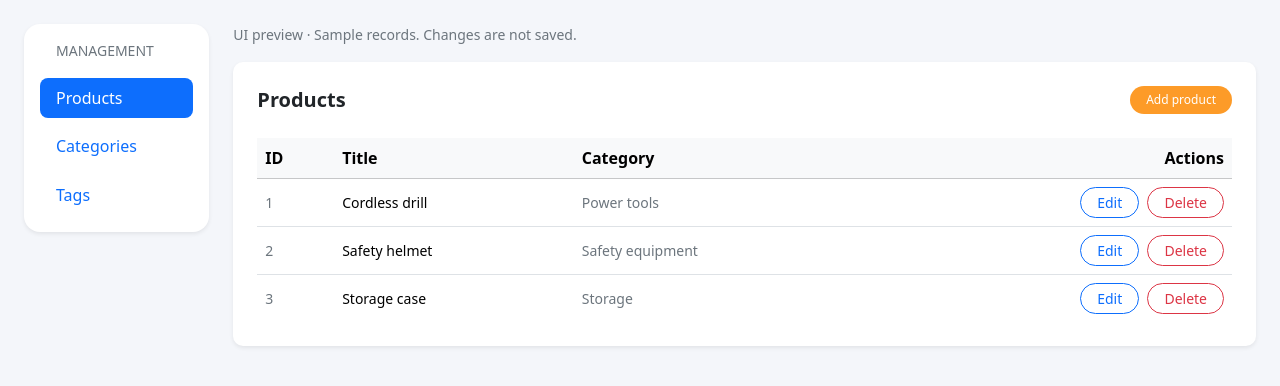
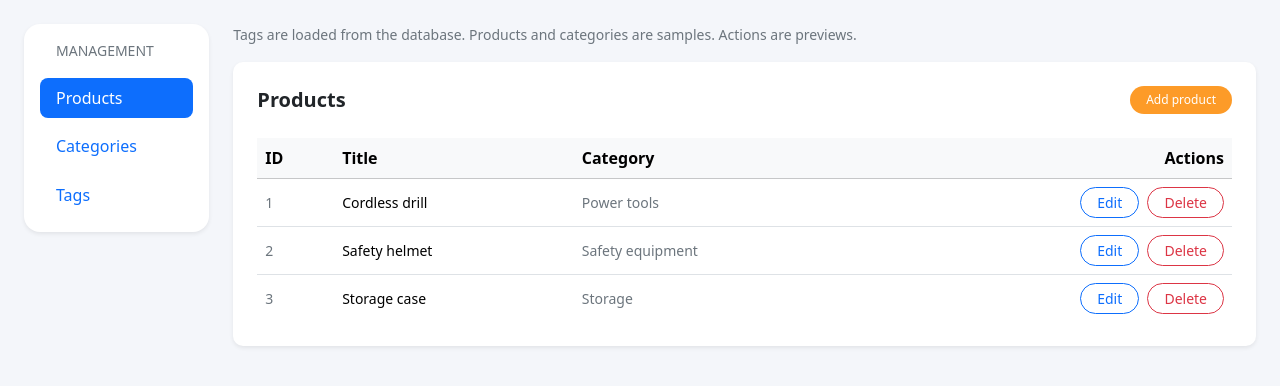
Before and after one commit to masoudimp/DJango, a Django app: page /manage/ in a window 1280 px wide. Shown: the part 85-471 px from the top of the page. Run offline with Django 5.2, Linux system fonts and the light colour scheme; data that the repository does not hold is empty; some libraries are stand-ins or nearby versions.

Commit message:
get tags

```diff
--- a/products/static/products/management.js
+++ b/products/static/products/management.js
@@ -63,7 +63,7 @@ const deletePreview = document.getElementById("delete-preview");
 document.querySelectorAll("[data-manage-delete]").forEach((button) => {
     button.addEventListener("click", () => {
         managementTrigger = button;
-        document.getElementById("delete-preview-text").textContent = `Delete “${button.closest("tr").dataset.title}”?`;
+        document.getElementById("delete-preview-text").textContent = `Do you want to delete “${button.closest("tr").dataset.title}”?`;
         document.getElementById("delete-preview-status").textContent = "Preview only — no records will be deleted.";
         bootstrap.Modal.getOrCreateInstance(deletePreview).show();
     });
--- a/products/templates/products/management.html
+++ b/products/templates/products/management.html
@@ -14,7 +14,7 @@
         </nav>
     </aside>
     <div class="col-12 col-lg-9 col-xl-10">
-        <p class="small text-secondary mb-3">UI preview · Sample records. Changes are not saved.</p>
+        <p class="small text-secondary mb-3">Tags are loaded from the database. Products and categories are samples. Actions are previews.</p>
         <div class="tab-content">
             {% for section in sections %}
             <section class="tab-pane fade {% if forloop.first %}show active{% endif %}" id="{{ section.key }}-table" role="tabpanel" aria-labelledby="{{ section.key }}-tab" tabindex="0">
@@ -25,7 +25,7 @@
                     </div>
                     <div class="table-responsive">
                         <table class="table table-hover align-middle mb-0">
-                            <caption class="visually-hidden">Sample {{ section.title|lower }} with edit and delete actions</caption>
+                            <caption class="visually-hidden">{{ section.title }} with edit and delete actions</caption>
                             <thead class="table-light"><tr><th scope="col">ID</th><th scope="col">Title</th>{% if section.detail_label %}<th scope="col">{{ section.detail_label }}</th>{% endif %}<th scope="col" class="text-end">Actions</th></tr></thead>
                             <tbody>
                                 {% for row in section.rows %}
@@ -38,6 +38,8 @@
                                         <button type="button" class="btn btn-outline-danger btn-sm rounded-pill px-3 ms-1" data-manage-delete aria-label="Delete {{ row.title }}">Delete</button>
                                     </td>
                                 </tr>
+                                {% empty %}
+                                <tr><td colspan="{% if section.detail_label %}4{% else %}3{% endif %}" class="text-center text-secondary py-4">No {{ section.title|lower }} found.</td></tr>
                                 {% endfor %}
                             </tbody>
                         </table>
@@ -52,7 +54,7 @@
 <div class="modal fade" id="delete-preview" tabindex="-1" aria-labelledby="delete-preview-title" aria-hidden="true">
     <div class="modal-dialog modal-dialog-centered modal-sm">
         <div class="modal-content border-0 rounded-4 p-2">
-            <div class="modal-header border-0"><h2 id="delete-preview-title" class="fs-5 mb-0">Delete item?</h2><button type="button" class="btn-close" data-bs-dismiss="modal" aria-label="Close"></button></div>
+            <div class="modal-header border-0"><h2 id="delete-preview-title" class="fs-5 mb-0">Are you sure?</h2><button type="button" class="btn-close" data-bs-dismiss="modal" aria-label="Close"></button></div>
             <div class="modal-body pt-0"><p id="delete-preview-text"></p><p class="small text-secondary" id="delete-preview-status" role="status">Preview only — no records will be deleted.</p></div>
             <div class="modal-footer border-0"><button class="btn btn-light btn-sm rounded-pill" data-bs-dismiss="modal" type="button">Cancel</button><button id="confirm-preview-delete" type="button" class="btn btn-danger btn-sm rounded-pill px-3">Delete</button></div>
         </div>
--- a/products/views.py
+++ b/products/views.py
@@ -40,7 +40,7 @@ def dashboard(request, tag_form=None):
 
 
 def management(request):
-    # Sample rows for the management UI; no database reads or writes.
+    # Products and categories are samples; tags come from the database.
     sections = [
         {"key": "product", "title": "Products", "detail_label": "Category", "rows": [
             {"id": 1, "title": "Cordless drill", "detail": "Power tools", "category": "power-tools", "tags": "Cordless|Compact", "description": "Compact cordless drill for everyday installation and assembly work."},
@@ -52,11 +52,7 @@ def management(request):
             {"id": 2, "title": "Power tools", "detail": "Tools", "category": "tools"},
             {"id": 3, "title": "Drills", "detail": "Power tools", "category": "power-tools"},
         ]},
-        {"key": "tag", "title": "Tags", "rows": [
-            {"id": 1, "title": "Cordless"},
-            {"id": 2, "title": "Compact"},
-            {"id": 3, "title": "Lightweight"},
-        ]},
+        {"key": "tag", "title": "Tags", "rows": Tag.objects.order_by("title", "id")},
     ]
     return render(request, "products/management.html", {
         "sections": sections,
```
Also changed, not shown: README.md.
